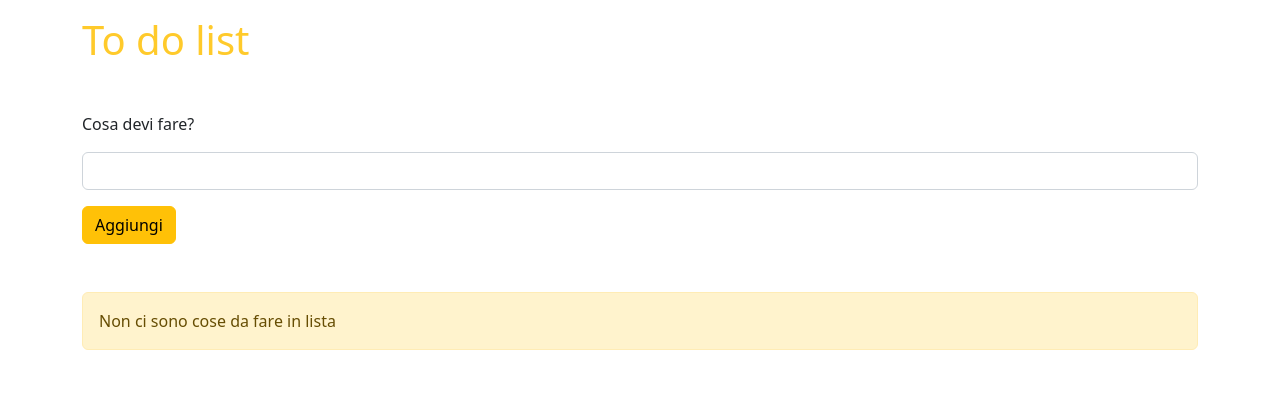
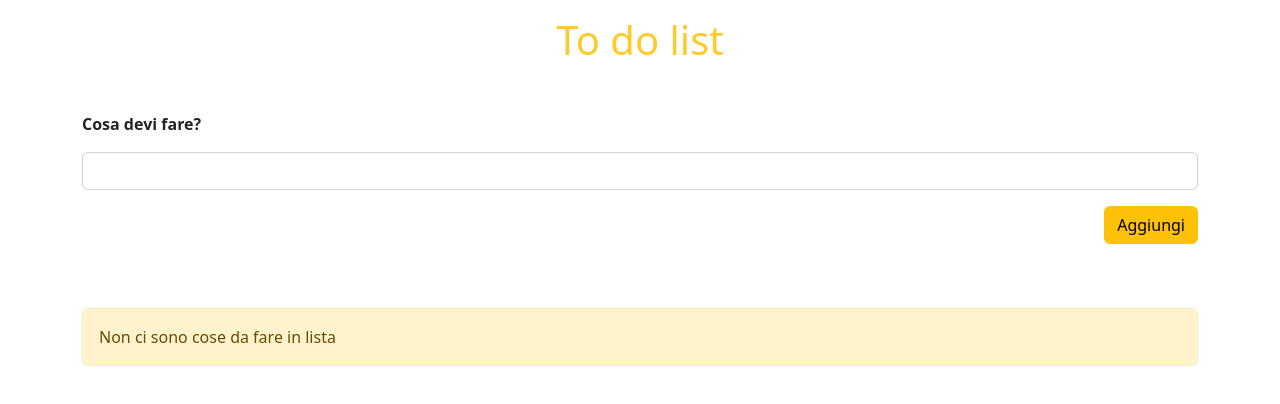
Before and after one commit to FrancescoSangalli89/vue-todolist, a plain HTML site: page index.html in a window 1280 px wide. Drawn offline with nearby package versions, Linux system fonts and the light colour scheme.

Commit message:
add: d flex to div form

```diff
--- a/index.html
+++ b/index.html
@@ -18,13 +18,12 @@
 
     <div id="app">
         <div class="container">
-            <h1 class="mt-3 mb-5">To do list</h1>
-            <div class="mb-3">
-                <label for="addToDo" class="form-label mb-3">Cosa devi fare?</label>
+            <h1 class="mt-3 mb-5 text-center">To do list</h1>
+            <div class="mb-3 d-flex flex-column">
+                <label for="addToDo" class="form-label mb-3 fw-bold">Cosa devi fare?</label>
                 <input type="text" class="form-control" id="addToDo" v-model="newToDo" @keyup.enter="addToDo">
+                <button class="btn btn-warning mb-5 mt-3 align-self-end" @click="addToDo" @keyup.enter="addToDo">Aggiungi</button>
             </div>
-
-            <button class="btn btn-warning mb-5" @click="addToDo" @keyup.enter="addToDo">Aggiungi</button>
 
             <ul v-if="toDos.length > 0" class="list-group">
                 <li v-for="(toDo, index) in toDos" class="list-group-item d-flex justify-content-between" @click="doneTrue(index)">
```
